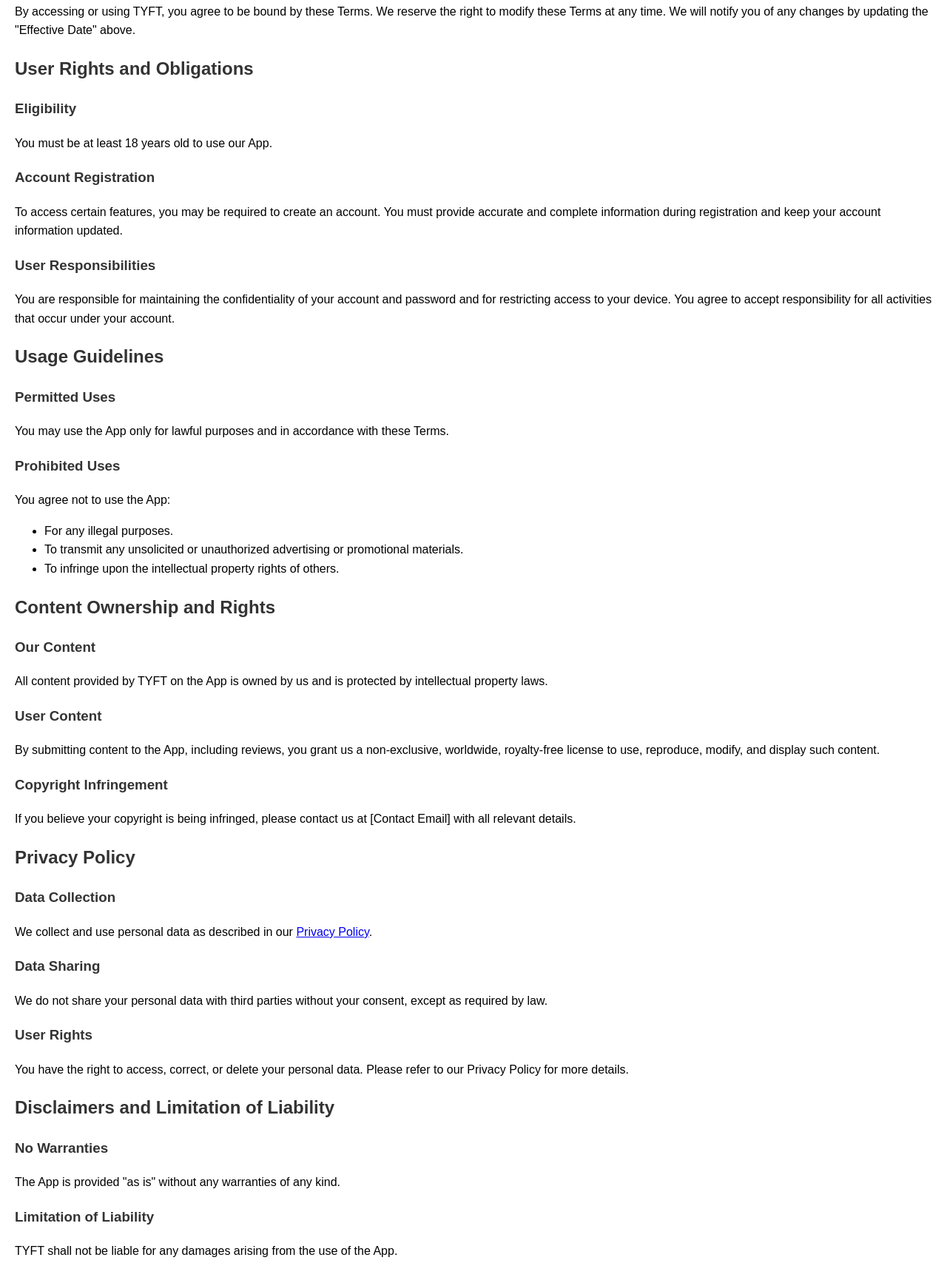
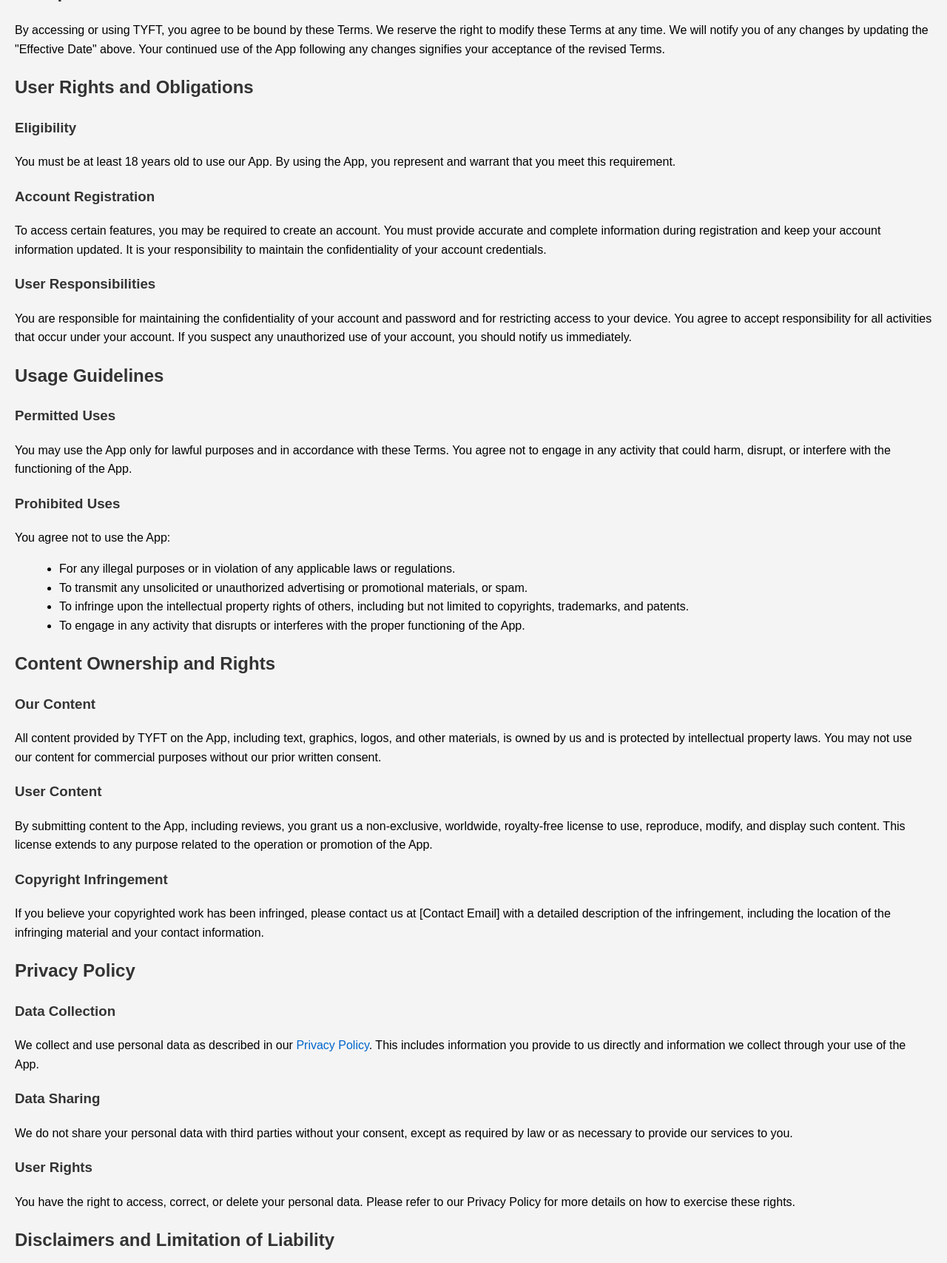
Before and after one commit to MuhammadImaz/terms-and-services, a plain HTML site: page index.html in a window 1280 px wide. Shown: the part 299-2006 px from the top of the page at 74% size. Drawn offline with Linux system fonts and the light colour scheme.

Commit message:
Terms & Conditions

```diff
--- a/index.html
+++ b/index.html
@@ -9,9 +9,20 @@
             font-family: Arial, sans-serif;
             line-height: 1.6;
             margin: 20px;
+            background-color: #f4f4f4;
         }
         h1, h2, h3 {
             color: #333;
+        }
+        ul {
+            margin-left: 20px;
+        }
+        a {
+            color: #0066cc;
+            text-decoration: none;
+        }
+        a:hover {
+            text-decoration: underline;
         }
     </style>
 </head>
@@ -20,75 +31,76 @@
     <p><strong>Effective Date</strong>: July 20, 2024</p>
 
     <h2>Introduction</h2>
-    <p>Welcome to TYFT. These Terms and Services ("Terms") govern your use of our mobile application ("App"). By using our App, you agree to comply with these Terms.</p>
+    <p>Welcome to TYFT. These Terms and Services ("Terms") govern your use of our mobile application ("App"). By using our App, you agree to comply with these Terms and any additional guidelines, policies, or rules provided within the App.</p>
 
     <h2>Acceptance of Terms</h2>
-    <p>By accessing or using TYFT, you agree to be bound by these Terms. We reserve the right to modify these Terms at any time. We will notify you of any changes by updating the "Effective Date" above.</p>
+    <p>By accessing or using TYFT, you agree to be bound by these Terms. We reserve the right to modify these Terms at any time. We will notify you of any changes by updating the "Effective Date" above. Your continued use of the App following any changes signifies your acceptance of the revised Terms.</p>
 
     <h2>User Rights and Obligations</h2>
     <h3>Eligibility</h3>
-    <p>You must be at least 18 years old to use our App.</p>
+    <p>You must be at least 18 years old to use our App. By using the App, you represent and warrant that you meet this requirement.</p>
 
     <h3>Account Registration</h3>
-    <p>To access certain features, you may be required to create an account. You must provide accurate and complete information during registration and keep your account information updated.</p>
+    <p>To access certain features, you may be required to create an account. You must provide accurate and complete information during registration and keep your account information updated. It is your responsibility to maintain the confidentiality of your account credentials.</p>
 
     <h3>User Responsibilities</h3>
-    <p>You are responsible for maintaining the confidentiality of your account and password and for restricting access to your device. You agree to accept responsibility for all activities that occur under your account.</p>
+    <p>You are responsible for maintaining the confidentiality of your account and password and for restricting access to your device. You agree to accept responsibility for all activities that occur under your account. If you suspect any unauthorized use of your account, you should notify us immediately.</p>
 
     <h2>Usage Guidelines</h2>
     <h3>Permitted Uses</h3>
-    <p>You may use the App only for lawful purposes and in accordance with these Terms.</p>
+    <p>You may use the App only for lawful purposes and in accordance with these Terms. You agree not to engage in any activity that could harm, disrupt, or interfere with the functioning of the App.</p>
 
     <h3>Prohibited Uses</h3>
     <p>You agree not to use the App:
         <ul>
-            <li>For any illegal purposes.</li>
-            <li>To transmit any unsolicited or unauthorized advertising or promotional materials.</li>
-            <li>To infringe upon the intellectual property rights of others.</li>
+            <li>For any illegal purposes or in violation of any applicable laws or regulations.</li>
+            <li>To transmit any unsolicited or unauthorized advertising or promotional materials, or spam.</li>
+            <li>To infringe upon the intellectual property rights of others, including but not limited to copyrights, trademarks, and patents.</li>
+            <li>To engage in any activity that disrupts or interferes with the proper functioning of the App.</li>
         </ul>
     </p>
 
     <h2>Content Ownership and Rights</h2>
     <h3>Our Content</h3>
-    <p>All content provided by TYFT on the App is owned by us and is protected by intellectual property laws.</p>
+    <p>All content provided by TYFT on the App, including text, graphics, logos, and other materials, is owned by us and is protected by intellectual property laws. You may not use our content for commercial purposes without our prior written consent.</p>
 
     <h3>User Content</h3>
-    <p>By submitting content to the App, including reviews, you grant us a non-exclusive, worldwide, royalty-free license to use, reproduce, modify, and display such content.</p>
+    <p>By submitting content to the App, including reviews, you grant us a non-exclusive, worldwide, royalty-free license to use, reproduce, modify, and display such content. This license extends to any purpose related to the operation or promotion of the App.</p>
 
     <h3>Copyright Infringement</h3>
-    <p>If you believe your copyright is being infringed, please contact us at [Contact Email] with all relevant details.</p>
+    <p>If you believe your copyrighted work has been infringed, please contact us at [Contact Email] with a detailed description of the infringement, including the location of the infringing material and your contact information.</p>
 
     <h2>Privacy Policy</h2>
     <h3>Data Collection</h3>
-    <p>We collect and use personal data as described in our <a href="link to your privacy policy">Privacy Policy</a>.</p>
+    <p>We collect and use personal data as described in our <a href="link to your privacy policy">Privacy Policy</a>. This includes information you provide to us directly and information we collect through your use of the App.</p>
 
     <h3>Data Sharing</h3>
-    <p>We do not share your personal data with third parties without your consent, except as required by law.</p>
+    <p>We do not share your personal data with third parties without your consent, except as required by law or as necessary to provide our services to you.</p>
 
     <h3>User Rights</h3>
-    <p>You have the right to access, correct, or delete your personal data. Please refer to our Privacy Policy for more details.</p>
+    <p>You have the right to access, correct, or delete your personal data. Please refer to our Privacy Policy for more details on how to exercise these rights.</p>
 
     <h2>Disclaimers and Limitation of Liability</h2>
     <h3>No Warranties</h3>
-    <p>The App is provided "as is" without any warranties of any kind.</p>
+    <p>The App is provided "as is" and "as available" without any warranties of any kind. We do not guarantee that the App will be error-free, uninterrupted, or free of viruses or other harmful components.</p>
 
     <h3>Limitation of Liability</h3>
-    <p>TYFT shall not be liable for any damages arising from the use of the App.</p>
+    <p>TYFT shall not be liable for any indirect, incidental, special, consequential, or punitive damages arising from the use of the App. Our total liability for any claim related to the App will not exceed the amount you paid, if any, for using the App.</p>
 
     <h3>Indemnification</h3>
-    <p>You agree to indemnify and hold TYFT harmless from any claims arising out of your use of the App.</p>
+    <p>You agree to indemnify and hold TYFT harmless from any claims, liabilities, damages, losses, or expenses arising out of your use of the App or any violation of these Terms.</p>
 
     <h2>Termination</h2>
     <h3>Termination Rights</h3>
-    <p>We reserve the right to terminate or suspend your account at any time for any reason.</p>
+    <p>We reserve the right to terminate or suspend your account or access to the App at any time, with or without cause, and with or without notice, for any reason including if we believe you have violated these Terms.</p>
 
     <h3>User Termination</h3>
-    <p>You may terminate your account at any time by contacting us at <a href="Khanfasil91@gmail.com"/>.</p>
+    <p>You may terminate your account at any time by contacting us at <a href="mailto:Khanfasil91@gmail.com">Khanfasil91@gmail.com</a>. Upon termination, you will no longer have access to the App and its features.</p>
 
     <h2>Governing Law</h2>
-    <p>These Terms shall be governed by and construed in accordance with the laws of California, USA.</p>
+    <p>These Terms shall be governed by and construed in accordance with the laws of California, USA, without regard to its conflict of laws principles. Any disputes arising under these Terms shall be resolved in the courts located in California, USA.</p>
 
     <h2>Contact Information</h2>
-    <p>For any questions or concerns about these Terms, please contact us at <a href="Khanfasil91@gmail.com"/>.</p>
+    <p>For any questions or concerns about these Terms, please contact us at <a href="mailto:Khanfasil91@gmail.com">Khanfasil91@gmail.com</a>.</p>
 </body>
 </html>
```
